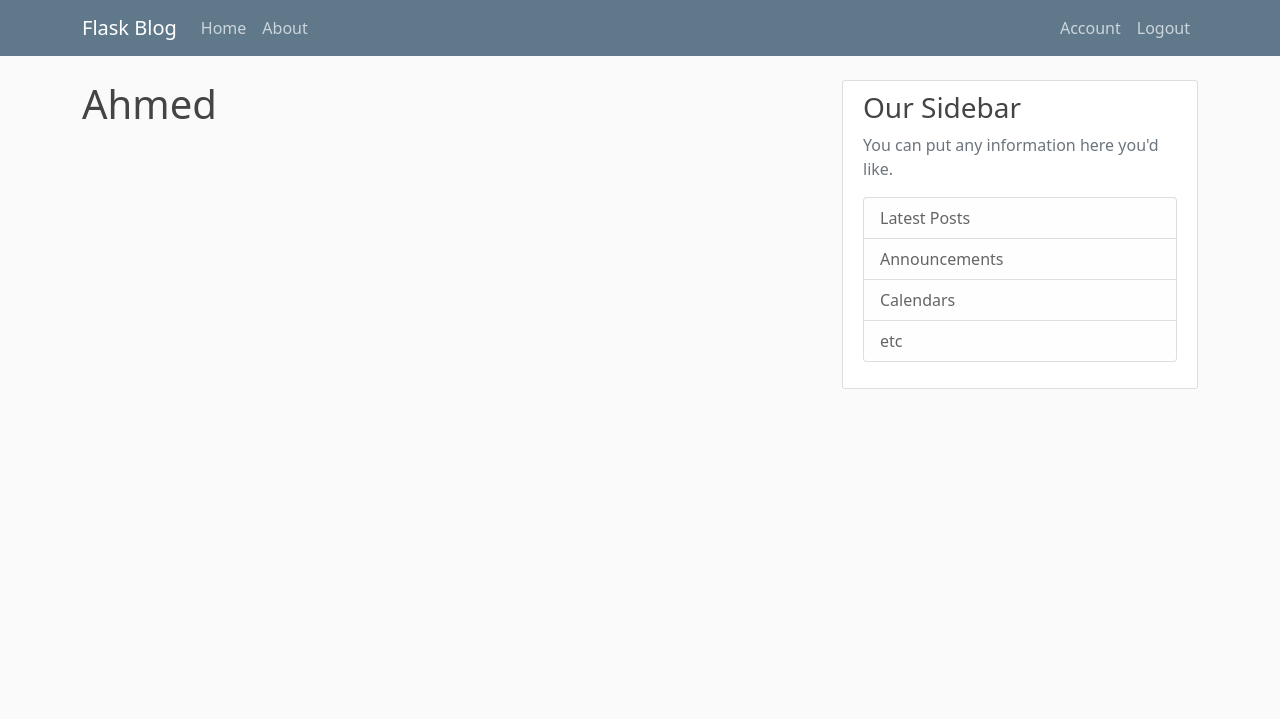
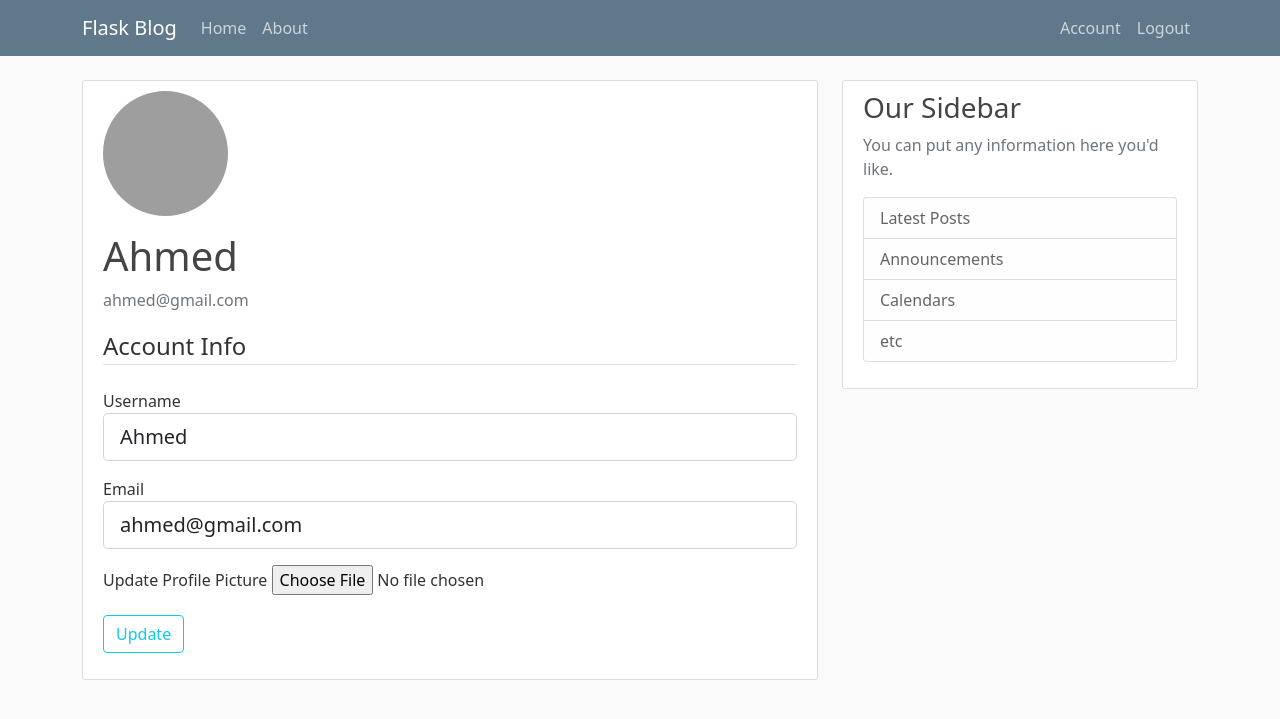
Before and after one commit to Ahmed2183/Flask-Pyhton, a Flask app: page /account in a window 1280 px wide. Shown: the top 719 px of the page. Run offline with Flask 3, Linux system fonts and the light colour scheme; a user stored in the database is signed in; some libraries are stand-ins or nearby versions; grey boxes are pictures that could not be loaded.

Commit message:
Create Account Page Create UpdateAccount Form and use in route Create account route

```diff
--- a/flaskBlog/forms.py
+++ b/flaskBlog/forms.py
@@ -1,4 +1,6 @@
 from flask_wtf import FlaskForm
+from flask_wtf.file import FileField, FileAllowed
+from flask_login import current_user
 from wtforms import StringField, PasswordField, SubmitField, BooleanField
 from wtforms.validators import DataRequired, Length, Email, EqualTo, ValidationError
 from flaskBlog.models import User
@@ -26,6 +28,24 @@ class LoginForm(FlaskForm):
     remember = BooleanField('Remember Me')
     submit = SubmitField('Login')
 
+class UpdateAccountForm(FlaskForm):
+    username = StringField('Username', validators=[DataRequired(), Length(min=2, max=20)])
+    email = StringField('Email', validators=[DataRequired(), Email()])
+    picture = FileField('Update Profile Picture', validators=[FileAllowed(['jpg', 'png'])])
+    submit = SubmitField('Update')
+
+    def validate_username(self, username):
+        if username.data != current_user.username:
+            user = User.query.filter_by(username=username.data).first()
+            if user:
+                raise ValidationError('That username is taken. Please choose a different one.')
+
+    def validate_email(self, email):
+        if email.data != current_user.email:
+            user = User.query.filter_by(email=email.data).first()
+            if user:
+                raise ValidationError('That email is taken. Please choose a different one.')
+
 
 
 """ Description """
--- a/flaskBlog/routes.py
+++ b/flaskBlog/routes.py
@@ -1,6 +1,8 @@
+import os
+import secrets
 from flask import render_template, url_for, flash, redirect, request
 from flaskBlog import app, db, bcrypt
-from flaskBlog.forms import RegistrationForm, LoginForm
+from flaskBlog.forms import RegistrationForm, LoginForm, UpdateAccountForm
 from flaskBlog.models import User, Post
 from flask_login import login_user, current_user, logout_user, login_required
 
@@ -64,10 +66,34 @@ def logout():
     logout_user()
     return redirect(url_for('home'))
 
-@app.route("/account")
+def save_picture(form_picture):
+    random_hex = secrets.token_hex(8)
+    _, f_ext = os.path.splitext(form_picture.filename)
+    picture_fn = random_hex + f_ext
+    picture_path = os.path.join(app.root_path, 'static/profile_pics', picture_fn)
+    form_picture.save(picture_path)
+
+    return picture_fn
+
+
+@app.route("/account", methods=['GET', 'POST'])
 @login_required
 def account():
-    return render_template("account.html", title='Account')
+    form = UpdateAccountForm()
+    if form.validate_on_submit():
+       if form.picture.data:
+           picture_file = save_picture(form.picture.data)
+           current_user.image_file = picture_file
+       current_user.username = form.username.data
+       current_user.email = form.email.data
+       db.session.commit()
+       flash('Your Account has been updated!', 'success')
+       return redirect(url_for('account'))
+    elif request.method == 'GET':
+        form.username.data = current_user.username
+        form.email.data = current_user.email
+    image_file = url_for('static', filename = 'profile_pics/' + current_user.image_file)
+    return render_template("account.html", title='Account', image_file=image_file, form=form)
 
 
 
@@ -97,3 +123,20 @@ jahan woh pehle jana chahta tha. Agar koi specific page specify nahi kiya gaya t
 
 URL Looks Like: /login?next=%2Faccount       --> means after login take user onto the account page
 """
+
+#secrets: For creating random hex keys
+
+#_, f_ext = os.path.splitext(form_picture.filename)
+"""
+Underscore (_) ko use kiya jata hai jab aap kisi variable ko assign karte hain lekin aap us variable ka aage use nahi karna chahte.
+f_name, f_ext: f_name means file name of uploaded picture f_name ko '_' sa hamna ignore kia
+f_ext menas file extension of uploaded picture
+
+"""
+
+#app.root_path application ka root directory provide karta hai
+
+#picture_path = os.path.join(app.root_path, 'static/profile_pics', picture_fn)
+"""
+Yeh line full path banati hai jahan picture ko save kiya jayega.
+"""
--- a/flaskBlog/templates/account.html
+++ b/flaskBlog/templates/account.html
@@ -1,4 +1,60 @@
 {% extends "layout.html" %} <!-- import layout.html file -->
 {% block content %} <!-- content Block Start Here -->
-<h1>{{ current_user.username }}</h1>
+<div class="content-section">
+    <div class="media">
+        <img class="rounded-circle account-img" src="{{ image_file }}">
+        <div class="media-body">
+            <h2 class="account-heading">{{ current_user.username }}</h2>
+            <p class="text-secondary">{{ current_user.email }}</p>
+        </div>
+    </div>
+    <form method="POST" action="" enctype="multipart/form-data">
+        <!-- action means that when we post this form its just going to go back to the same route its going to post that information to the same route that were currently on -->
+        {{ form.hidden_tag() }}
+        <!-- form.hidden_tag() Ye tag CSRF (Cross-Site Request Forgery) attacks se bachane ke liye istemal hota hai. Is tag ka use karte hue, form submissions ko authenticate kiya jata hai Flask-WTF ke through,
+           jisse website secure rehta hai. -->
+        <fieldset class="form-group">
+            <legend class="border-bottom mb-4">Account Info</legend>
+            <div class="form-group mb-3">
+                <!-- These all are variables names that we specified in forms.py class -->
+                {{ form.username.label(class="form-control-label") }}
+                {% if form.username.errors %}
+                {{ form.username(class="form-control form-control-lg is-invalid") }}
+                <div class="invalid-feedback">
+                    {% for error in form.username.errors %}
+                    <span>{{ error }}</span>
+                    {% endfor %}
+                </div>
+                {% else %}
+                {{ form.username(class="form-control form-control-lg") }}
+                {% endif %}
+            </div>
+            <div class="form-group mb-3">
+                {{ form.email.label(class="form-control-label") }}
+                {% if form.email.errors %}
+                {{ form.email(class="form-control form-control-lg is-invalid") }}
+                <div class="invalid-feedback">
+                    {% for error in form.email.errors %}
+                    <span>{{ error }}</span>
+                    {% endfor %}
+                </div>
+                {% else %}
+                {{ form.email(class="form-control form-control-lg") }}
+                {% endif %}
+            </div>
+            <div class="form-group mb-1">
+                {{ form.picture.label() }}
+                {{ form.picture(class="form-control-file") }}
+            </div>
+            {% if form.picture.errors %}
+            {% for error in form.picture.errors %}
+            <span class="text-danger">{{ error }}</span></br>
+            {% endfor %}
+            {% endif %}
+        </fieldset>
+        <div class="form-group mb-3 pt-3">
+            {{ form.submit(class="btn btn-outline-info") }}
+        </div>
+    </form>
+</div>
 {% endblock content %} <!-- content Block End Here -->
```
